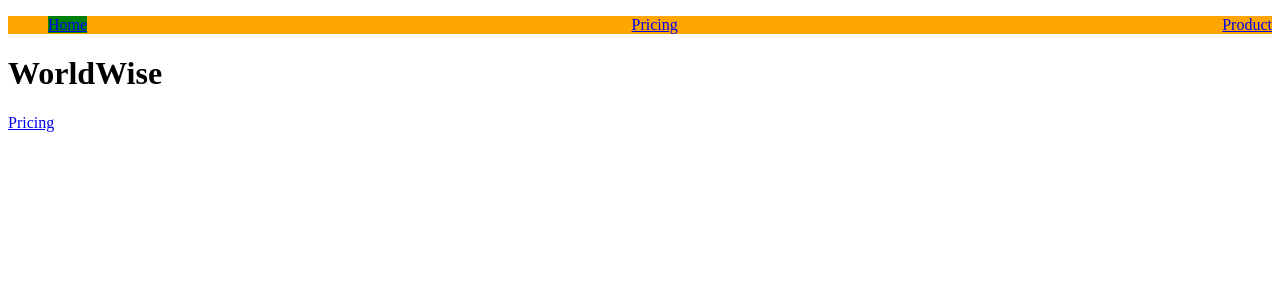
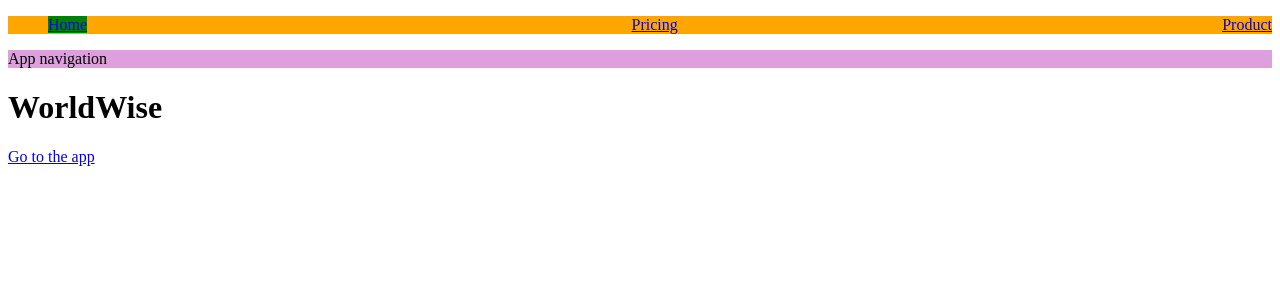
Before and after one commit to Mag1cccc/world-wise-app, a React (Vite) app: page / in a window 1280 px wide. Shown: the top 300 px of the page. Built offline with nearby package versions, Linux system fonts and the light colour scheme.

Commit message:
Add files via upload

```diff
--- a/src/pages/Homepage.jsx
+++ b/src/pages/Homepage.jsx
@@ -1,13 +1,15 @@
 import { Link } from "react-router-dom";
 import PageNav from "../components/PageNav";
+import AppNav from "../components/AppNav";
 
 function Homepage() {
   return (
     <div>
       <PageNav />
+      <AppNav />
       <h1>WorldWise</h1>
 
-      <Link to="/pricing">Pricing</Link>
+      <Link to="/app">Go to the app</Link>
     </div>
   );
 }
```
Also changed, not shown: src/pages/AppLayout.jsx (added, +12 -0 lines).
